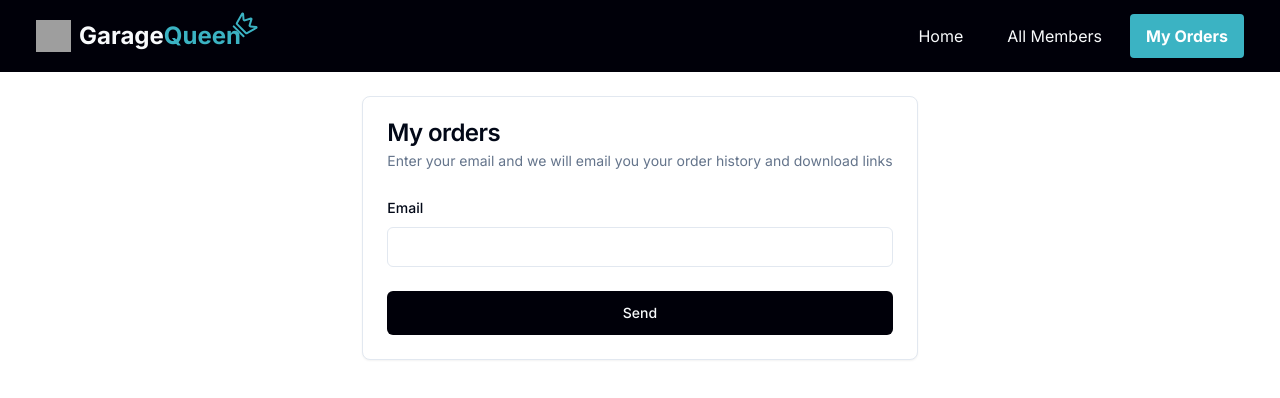
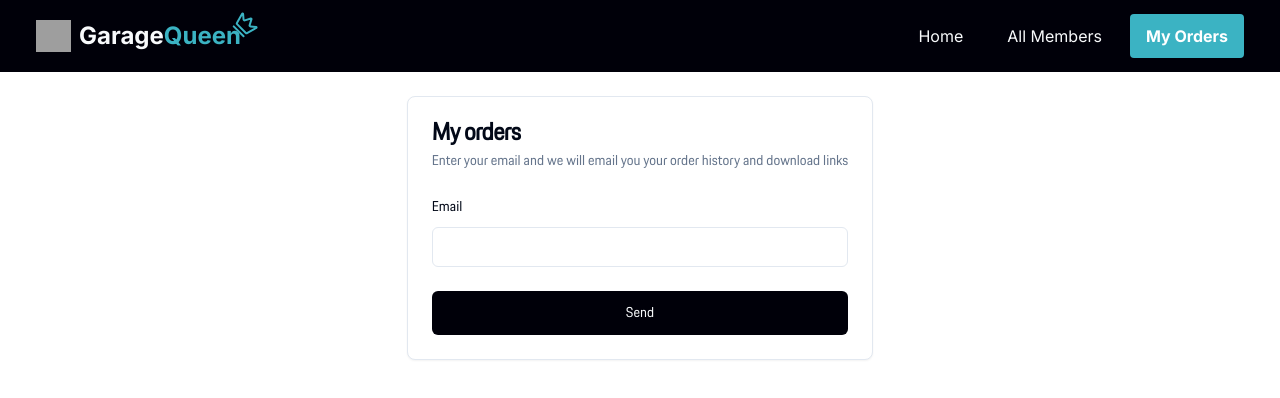
Before and after one commit to Ayaon-Norhani/Garage-Queen-Management-System, a Next.js app: page /orders in a window 1280 px wide. Shown: the top 398 px of the page. Built offline with nearby package versions, Linux system fonts and the light colour scheme; no server answers; grey boxes are pictures that could not be loaded.

Commit message:
change font style

```diff
--- a/src/app/(customerFacing)/layout.tsx
+++ b/src/app/(customerFacing)/layout.tsx
@@ -14,7 +14,9 @@ export default function Layout({
         <NavLinks href="/members">All Members</NavLinks>
         <NavLinks href="/orders">My Orders</NavLinks>
       </Nav>
-      <div className="container my-6 flex justify-center">{children}</div>
+      <div className="container my-6 flex justify-center font-porscheNext">
+        {children}
+      </div>
     </>
   );
 }
--- a/src/app/(customerFacing)/page.tsx
+++ b/src/app/(customerFacing)/page.tsx
@@ -34,7 +34,10 @@ const getNewestMembers = cache(() => {
 const HomePage = () => {
   return (
     <main className="space-y-12 max-w-5xl">
-      <MemberGridSection title="Newest" productsFetcher={getNewestMembers} />
+      <MemberGridSection
+        title="Quick Links"
+        productsFetcher={getNewestMembers}
+      />
     </main>
   );
 };
--- a/src/app/layout.tsx
+++ b/src/app/layout.tsx
@@ -1,6 +1,7 @@
 import type { Metadata } from "next";
 import { Inter } from "next/font/google";
 import "./globals.css";
+import "./styles/font.css";
 import { cn } from "@/src/lib/utils";
 
 const inter = Inter({ subsets: ["latin"], variable: "--font-sans" });
--- /dev/null
+++ b/src/app/styles/font.css
@@ -0,0 +1,6 @@
+@font-face {
+    font-family: 'PorscheNext';
+    src: url('/fonts/PorscheNext-Regular.ttf') format('truetype');
+    font-weight: normal;
+    font-style: normal;
+  }
--- a/tailwind.config.ts
+++ b/tailwind.config.ts
@@ -20,7 +20,8 @@ const config = {
     },
     extend: {
       fontFamily: {
-        sans: ["var(--font-sans)", ...fontFamily.sans]
+        sans: ["var(--font-sans)", ...fontFamily.sans],
+        porscheNext: ['PorscheNext', 'sans-serif'],
       },
       aspectRatio: {
         '3/2': '3 / 2',
```
Also changed, not shown: public/fonts/PorscheNext-Regular.ttf (added).
